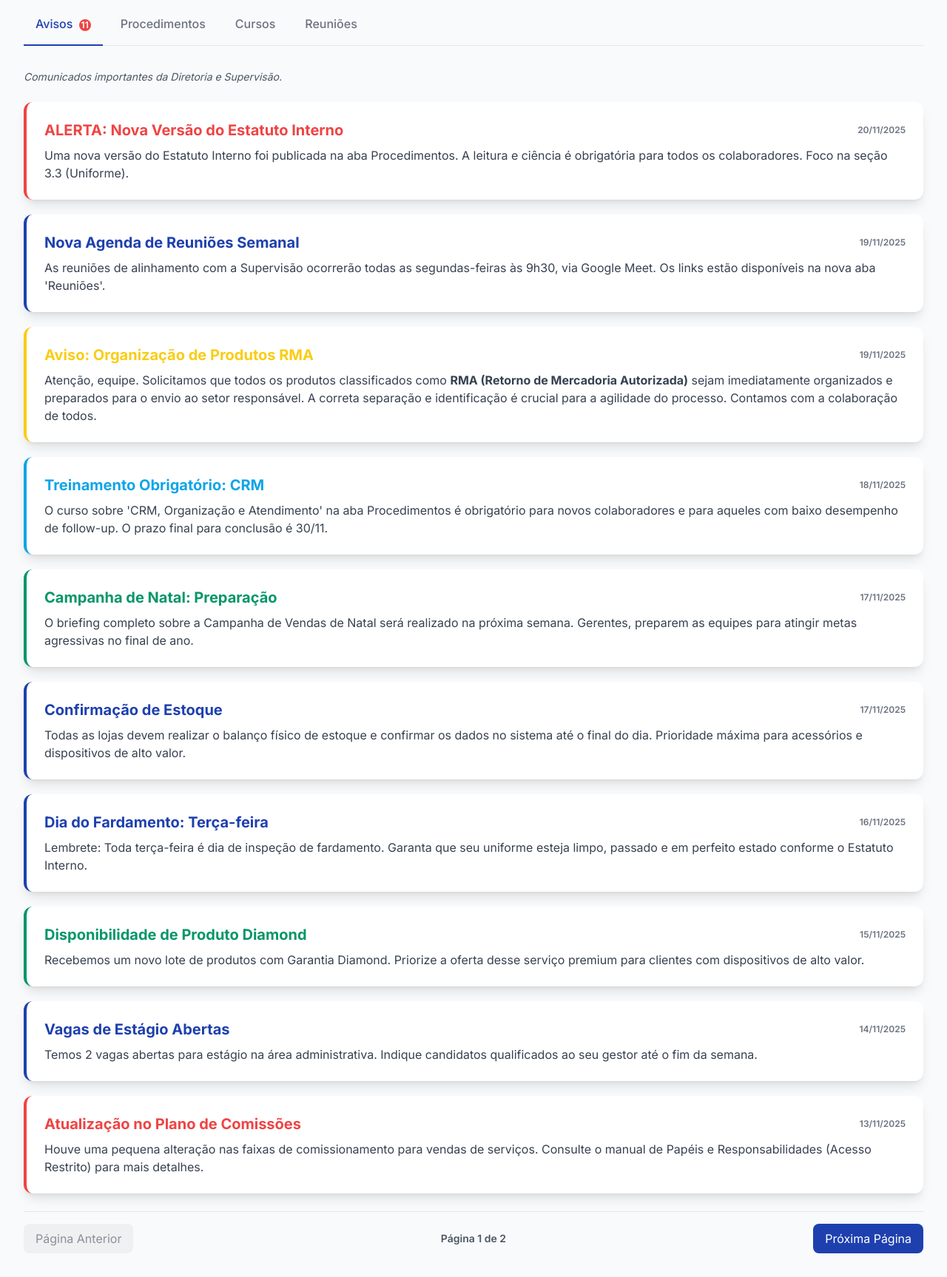
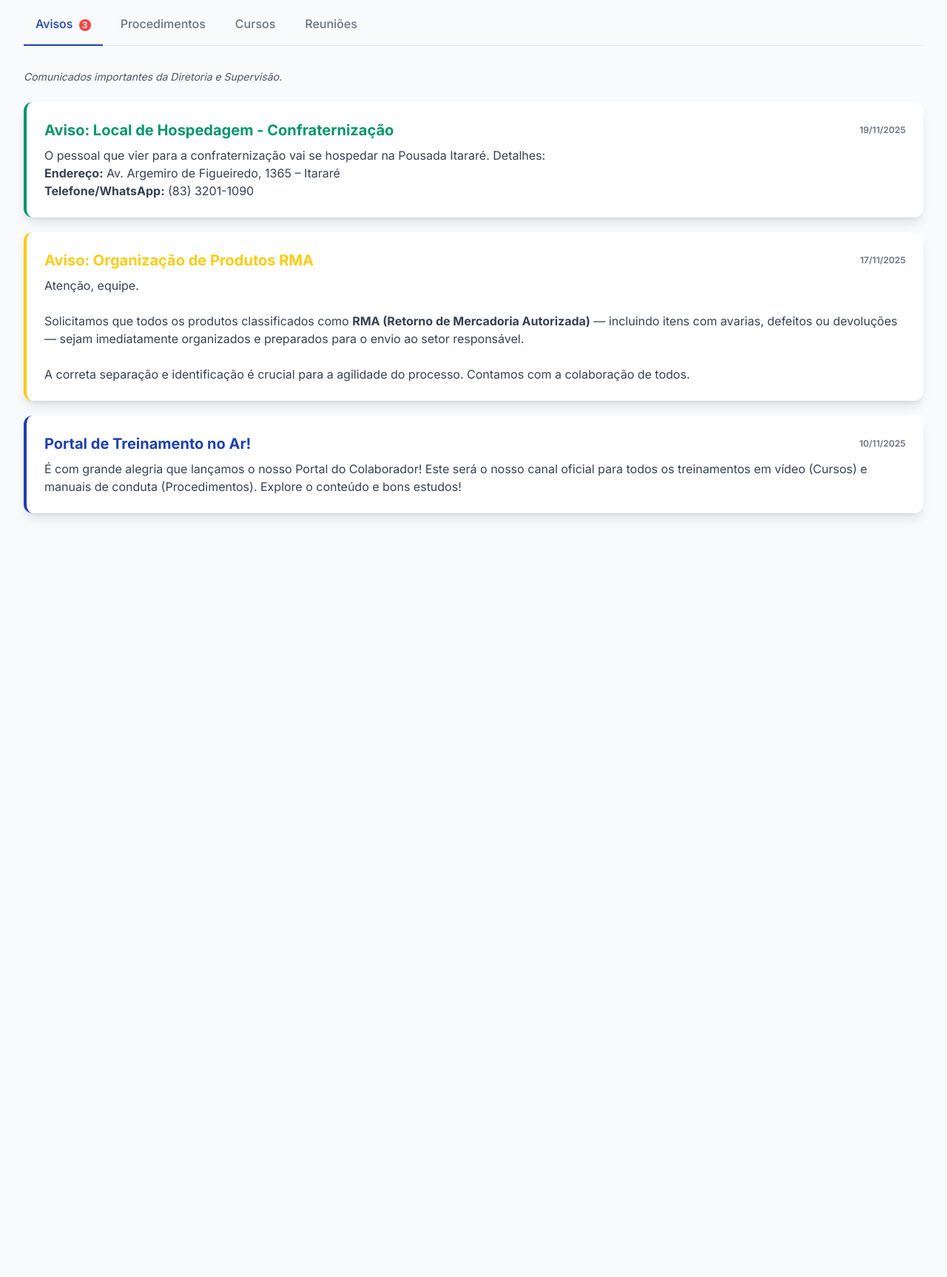
Before and after one commit to lzsarjanjo/lidercelularesapp, a plain HTML site: page index.html in a window 1280 px wide. Shown: the part 240-1967 px from the top of the page at 74% size. After the commit the page ends 966 px from the top, so only its background shows below. Drawn offline with nearby package versions, Linux system fonts and the light colour scheme.

Commit message:
Update index.html
Signed-off-by: lzsarjanjo <luiz88antsilva@gmail.com>

```diff
--- a/index.html
+++ b/index.html
@@ -435,9 +435,8 @@
                             onclick="handleModuleClick('Curso Gatilhos Mentais', 'mental-triggers-course')">
                         <div class="w-full h-32 rounded-lg mb-4 flex items-center justify-center p-4 bg-gradient-to-r from-accent-sky to-cyan-400 shadow-md">
                             <!-- Ícone de Play/Vídeo (YouTube) -->
-                            <svg xmlns="http://www.w3.org/2000/svg" width="60" height="60" viewBox="0 0 24 24" fill="currentColor" class="text-white">
-                                <path d="M12 2C6.48 2 2 6.48 2 12s4.48 10 10 10 10-4.48 10-10S17.52 2 12 2zm-2 14.5v-9l6 4.5-6 4.5z"/>
-                            </svg>
+                            <svg xmlns="http://www.w3.org/2000/svg" width="60" height="60" viewBox="0 0 24 24" fill="currentColor" class="text-white"><path d="M12 2C6.48 2 2 6.48 2 12s4.48 10 10 10 10-4.48 10-10S17.52 2 12 2zm-2 14.5v-9l6 4.5-6 4.5z"/></svg>
+                            <span>Curso Gatilhos Mentais</span>
                         </div>
                         <h3 class="text-xl font-bold text-gray-800 dark:text-white mb-2">Curso Gatilhos Mentais</h3>
                         <p class="text-gray-600 dark:text-gray-400 flex-grow text-sm">
@@ -453,9 +452,8 @@
                             onclick="handleModuleClick('Curso: Como Superar Objeções', 'objection-course')">
                         <div class="w-full h-32 rounded-lg mb-4 flex items-center justify-center p-4 bg-gradient-to-r from-accent-sky to-cyan-400 shadow-md">
                             <!-- Ícone de Play/Vídeo (YouTube) -->
-                            <svg xmlns="http://www.w3.org/2000/svg" width="60" height="60" viewBox="0 0 24 24" fill="currentColor" class="text-white">
-                                <path d="M12 2C6.48 2 2 6.48 2 12s4.48 10 10 10 10-4.48 10-10S17.52 2 12 2zm-2 14.5v-9l6 4.5-6 4.5z"/>
-                            </svg>
+                            <svg xmlns="http://www.w3.org/2000/svg" width="60" height="60" viewBox="0 0 24 24" fill="currentColor" class="text-white"><path d="M12 2C6.48 2 2 6.48 2 12s4.48 10 10 10 10-4.48 10-10S17.52 2 12 2zm-2 14.5v-9l6 4.5-6 4.5z"/></svg>
+                            <span>Curso: Como Superar Objeções</span>
                         </div>
                         <h3 class="text-xl font-bold text-gray-800 dark:text-white mb-2">Curso: Como Superar Objeções</h3>
                         <p class="text-gray-600 dark:text-gray-400 flex-grow text-sm">
@@ -471,9 +469,8 @@
                             onclick="handleModuleClick('Curso: Vendas Pelo Whatsapp', 'whatsapp-selling-course')">
                         <div class="w-full h-32 rounded-lg mb-4 flex items-center justify-center p-4 bg-gradient-to-r from-secondary-green to-green-400 shadow-md">
                             <!-- Ícone de Play/Vídeo (YouTube) -->
-                            <svg xmlns="http://www.w3.org/2000/svg" width="60" height="60" viewBox="0 0 24 24" fill="currentColor" class="text-white">
-                                <path d="M12 2C6.48 2 2 6.48 2 12s4.48 10 10 10 10-4.48 10-10S17.52 2 12 2zm-2 14.5v-9l6 4.5-6 4.5z"/>
-                            </svg>
+                            <svg xmlns="http://www.w3.org/2000/svg" width="60" height="60" viewBox="0 0 24 24" fill="currentColor" class="text-white"><path d="M12 2C6.48 2 2 6.48 2 12s4.48 10 10 10 10-4.48 10-10S17.52 2 12 2zm-2 14.5v-9l6 4.5-6 4.5z"/></svg>
+                            <span>Curso: Vendas Pelo Whatsapp</span>
                         </div>
                         <h3 class="text-xl font-bold text-gray-800 dark:text-white mb-2">Curso: Vendas Pelo Whatsapp</h3>
                         <p class="text-gray-600 dark:text-gray-400 flex-grow text-sm">
@@ -489,9 +486,8 @@
                             onclick="handleModuleClick('Curso: Técnicas Poderosas', 'powerful-sales-techniques')">
                         <div class="w-full h-32 rounded-lg mb-4 flex items-center justify-center p-4 bg-gradient-to-r from-accent-sky to-cyan-400 shadow-md">
                             <!-- Ícone de Play/Vídeo (YouTube) -->
-                            <svg xmlns="http://www.w3.org/2000/svg" width="60" height="60" viewBox="0 0 24 24" fill="currentColor" class="text-white">
-                                <path d="M12 2C6.48 2 2 6.48 2 12s4.48 10 10 10 10-4.48 10-10S17.52 2 12 2zm-2 14.5v-9l6 4.5-6 4.5z"/>
-                            </svg>
+                            <svg xmlns="http://www.w3.org/2000/svg" width="60" height="60" viewBox="0 0 24 24" fill="currentColor" class="text-white"><path d="M12 2C6.48 2 2 6.48 2 12s4.48 10 10 10 10-4.48 10-10S17.52 2 12 2zm-2 14.5v-9l6 4.5-6 4.5z"/></svg>
+                            <span>Curso: Técnicas Poderosas</span>
                         </div>
                         <h3 class="text-xl font-bold text-gray-800 dark:text-white mb-2">Curso: Técnicas Poderosas</h3>
                         <p class="text-gray-600 dark:text-gray-400 flex-grow text-sm">
@@ -697,86 +693,30 @@
         }
 
 
-        // --- DADOS DOS AVISOS (Com 11 Itens para teste de paginação) ---
+        // --- DADOS DOS AVISOS (Lista corrigida com os 3 avisos oficiais) ---
         const allAvisos = [
-            // AVISO 11 (O MAIS NOVO - Página 2)
+            // AVISO 1: Confraternização (Mais novo)
             {
-                titulo: "ALERTA: Nova Versão do Estatuto Interno",
-                mensagem: "Uma nova versão do Estatuto Interno foi publicada na aba Procedimentos. A leitura e ciência é obrigatória para todos os colaboradores. Foco na seção 3.3 (Uniforme).",
-                data: "20/11/2025",
-                cor: "red"
-            },
-            // AVISO 10 (Mais Novo)
-            {
-                titulo: "Nova Agenda de Reuniões Semanal",
-                mensagem: "As reuniões de alinhamento com a Supervisão ocorrerão todas as segundas-feiras às 9h30, via Google Meet. Os links estão disponíveis na nova aba 'Reuniões'.",
+                titulo: "Aviso: Local de Hospedagem - Confraternização",
+                mensagem: "O pessoal que vier para a confraternização vai se hospedar na Pousada Itararé. Detalhes: <br><strong>Endereço:</strong> Av. Argemiro de Figueiredo, 1365 – Itararé <br><strong>Telefone/WhatsApp:</strong> (83) 3201-1090",
                 data: "19/11/2025",
-                cor: "primary-blue"
-            },
-            // AVISO 9 (RMA)
+                cor: "secondary-green"
+            },
+            // NOVO AVISO OFICIAL (RMA)
             {
                 titulo: "Aviso: Organização de Produtos RMA",
-                mensagem: "Atenção, equipe. Solicitamos que todos os produtos classificados como <strong>RMA (Retorno de Mercadoria Autorizada)</strong> sejam imediatamente organizados e preparados para o envio ao setor responsável. A correta separação e identificação é crucial para a agilidade do processo. Contamos com a colaboração de todos.",
-                data: "19/11/2025",
-                cor: "accent-yellow"
-            },
-            // AVISO 8
-            {
-                titulo: "Treinamento Obrigatório: CRM",
-                mensagem: "O curso sobre 'CRM, Organização e Atendimento' na aba Procedimentos é obrigatório para novos colaboradores e para aqueles com baixo desempenho de follow-up. O prazo final para conclusão é 30/11.",
-                data: "18/11/2025",
-                cor: "accent-sky"
-            },
-            // AVISO 7
-            {
-                titulo: "Campanha de Natal: Preparação",
-                mensagem: "O briefing completo sobre a Campanha de Vendas de Natal será realizado na próxima semana. Gerentes, preparem as equipes para atingir metas agressivas no final de ano.",
+                mensagem: "Atenção, equipe.<br><br>Solicitamos que todos os produtos classificados como <strong>RMA (Retorno de Mercadoria Autorizada)</strong> — incluindo itens com avarias, defeitos ou devoluções — sejam imediatamente organizados e preparados para o envio ao setor responsável.<br><br>A correta separação e identificação é crucial para a agilidade do processo. Contamos com a colaboração de todos.",
                 data: "17/11/2025",
-                cor: "secondary-green"
-            },
-            // AVISO 6
-            {
-                titulo: "Confirmação de Estoque",
-                mensagem: "Todas as lojas devem realizar o balanço físico de estoque e confirmar os dados no sistema até o final do dia. Prioridade máxima para acessórios e dispositivos de alto valor.",
-                data: "17/11/2025",
-                cor: "primary-blue"
-            },
-            // AVISO 5
-            {
-                titulo: "Dia do Fardamento: Terça-feira",
-                mensagem: "Lembrete: Toda terça-feira é dia de inspeção de fardamento. Garanta que seu uniforme esteja limpo, passado e em perfeito estado conforme o Estatuto Interno.",
-                data: "16/11/2025",
-                cor: "accent-fuchsia"
-            },
-            // AVISO 4
-            {
-                titulo: "Disponibilidade de Produto Diamond",
-                mensagem: "Recebemos um novo lote de produtos com Garantia Diamond. Priorize a oferta desse serviço premium para clientes com dispositivos de alto valor.",
-                data: "15/11/2025",
-                cor: "secondary-green"
-            },
-            // AVISO 3
-            {
-                titulo: "Vagas de Estágio Abertas",
-                mensagem: "Temos 2 vagas abertas para estágio na área administrativa. Indique candidatos qualificados ao seu gestor até o fim da semana.",
-                data: "14/11/2025",
-                cor: "primary-blue"
-            },
-            // AVISO 2
-            {
-                titulo: "Atualização no Plano de Comissões",
-                mensagem: "Houve uma pequena alteração nas faixas de comissionamento para vendas de serviços. Consulte o manual de Papéis e Responsabilidades (Acesso Restrito) para mais detalhes.",
-                data: "13/11/2025",
-                cor: "red"
-            },
-            // AVISO 1 (O MAIS ANTIGO - Começa na Página 1)
+                cor: "accent-yellow" // Usando amarelo para destaque de atenção/procedimento
+            },
+            // AVISO 3: Portal de Treinamento no Ar! (Mais antigo)
             {
                 titulo: "Portal de Treinamento no Ar!",
                 mensagem: "É com grande alegria que lançamos o nosso Portal do Colaborador! Este será o nosso canal oficial para todos os treinamentos em vídeo (Cursos) e manuais de conduta (Procedimentos). Explore o conteúdo e bons estudos!",
                 data: "10/11/2025",
                 cor: "primary-blue"
             },
-        ].sort((a, b) => parseBrazilianDate(b.data) - parseBrazilianDate(a.data)); // CORREÇÃO: Usa a função de parse para ordenar corretamente
+        ].sort((a, b) => parseBrazilianDate(b.data) - parseBrazilianDate(a.data)); // Garante a ordenação do mais novo para o mais antigo
 
 
         // --- Conteúdo dos Módulos (Chave: ID / Valor: Objeto com dados) ---
@@ -1534,9 +1474,15 @@
             avisosMural.innerHTML = avisosToDisplay.map(renderAviso).join('');
 
             // Atualiza os controles de paginação
-            pageInfoSpan.textContent = `Página ${currentPage} de ${totalPages}`;
-            prevPageBtn.disabled = currentPage === 1;
-            nextPageBtn.disabled = currentPage >= totalPages;
+            if (totalPages > 1) {
+                 pageInfoSpan.textContent = `Página ${currentPage} de ${totalPages}`;
+                 prevPageBtn.disabled = currentPage === 1;
+                 nextPageBtn.disabled = currentPage >= totalPages;
+                 document.getElementById('pagination-controls').classList.remove('hidden');
+            } else {
+                 pageInfoSpan.textContent = ``;
+                 document.getElementById('pagination-controls').classList.add('hidden');
+            }
 
             // Atualiza a contagem de notificação (apenas o número de avisos)
             avisosCountSpan.textContent = totalItems > 0 ? totalItems : '';
@@ -1585,6 +1531,7 @@
                 tabAvisosBtn.classList.add('border-primary-blue', 'text-primary-blue', 'dark:text-blue-400');
                 tabAvisosBtn.classList.remove('border-transparent', 'text-gray-500', 'dark:text-gray-400', 'hover:text-gray-600', 'hover:border-gray-300', 'dark:hover:text-gray-300');
                 tabContentAvisos.classList.remove('hidden');
+                currentPage = 1; // Volta para a primeira página ao abrir
                 displayAvisos(); // RENDERIZA OS AVISOS AO ABRIR A ABA
             } else if (tabName === 'procedimentos') {
                 tabProcedimentosBtn.classList.add('border-primary-blue', 'text-primary-blue', 'dark:text-blue-400');
```
